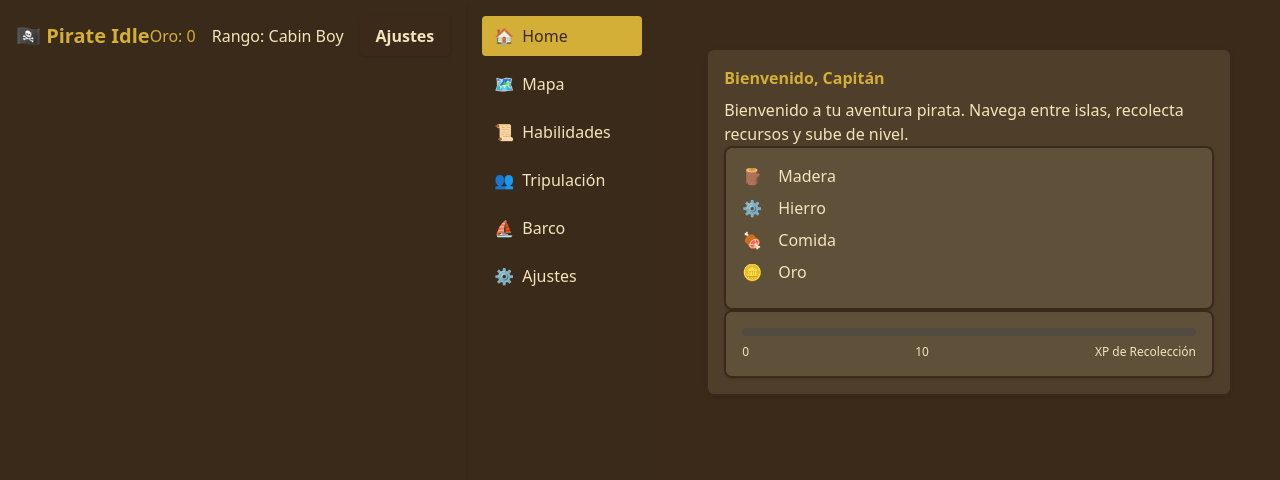
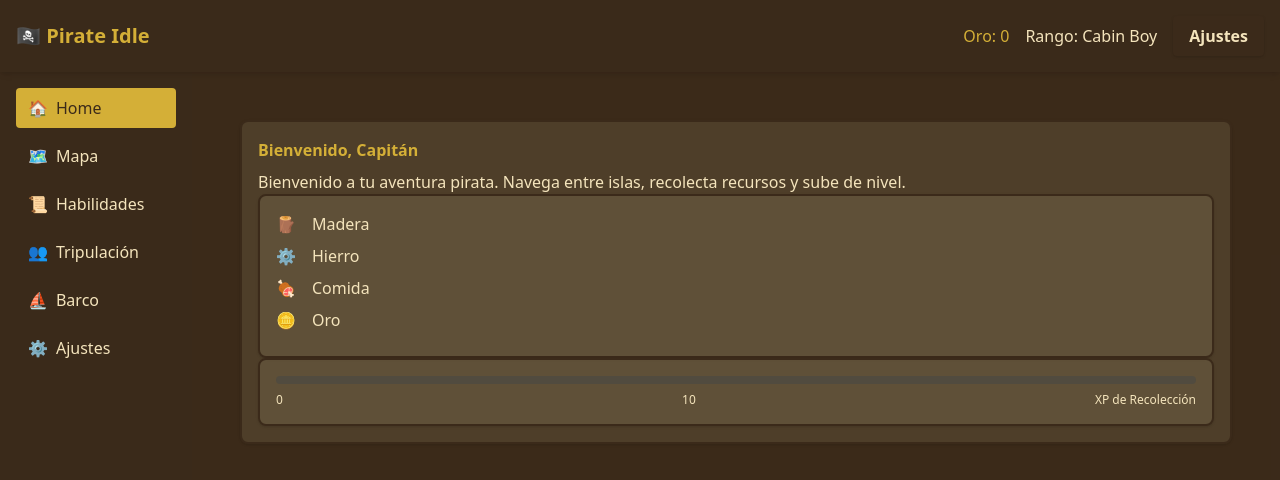
Before and after one commit to Fravicabe/Juego_Piratas_Grupo1_PI, a React (Vite) app: page / in a window 1280 px wide. Shown: the top 480 px of the page. Built offline with nearby package versions, Linux system fonts and the light colour scheme.

Commit message:
fix(ui): layout vertical (topbar + sidebar + main), corregido número visible en ResourceBar

```diff
--- a/src/App.tsx
+++ b/src/App.tsx
@@ -10,10 +10,11 @@ import Settings from "./ui/pages/Settings";
 
 export default function App() {
   return (
-    <div className="flex min-h-screen">
+    <div className="flex flex-col min-h-screen bg-wood">
       <Topbar />
+      <div className="flex flex-1">
         <Sidebar />
-      <main className="flex-1 p-6">
+        <main className="flex-1 p-6 bg-wood/10">
           <Routes>
             <Route path="/" element={<Home />} />
             <Route path="/map" element={<Map />} />
@@ -24,5 +25,6 @@ export default function App() {
           </Routes>
         </main>
       </div>
+    </div>
   );
 }
```
Lines whose indentation alone changed are shown as unchanged.
